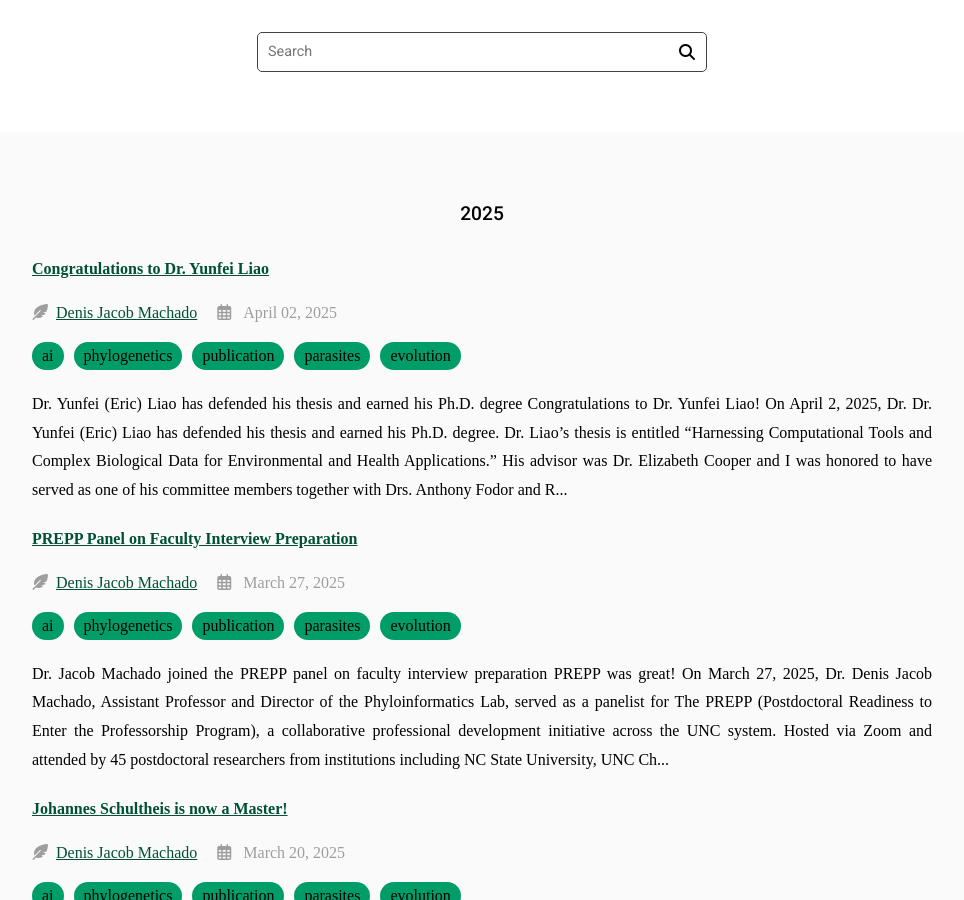
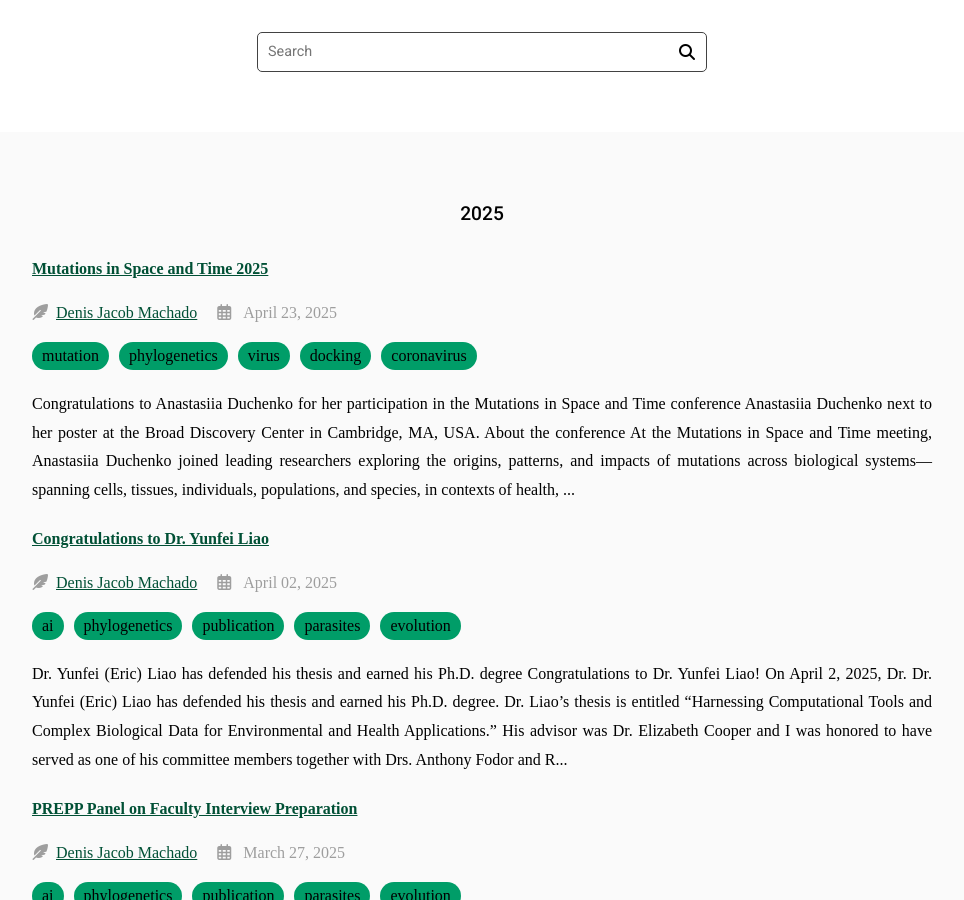
Before and after one commit to machadodj/machadodj.github.io, a Jekyll site: the page built from news/index.md, in a window 1280 px wide and 900 px high, scrolled down 305 px. Shown: the whole window, without its empty margins (158-1122 px from the left). Built offline with Jekyll 4.4.1, drawn with Linux system fonts in a browser that asks for light colours; nearby versions of some CDN libraries; some web fonts are replaced.

Commit message:
Added new post about Anastasiia's poster
Mutations in Space and Time meeting 2025 update

```diff
--- /dev/null
+++ b/_posts/2025-04-23-Mutations2025.md
@@ -0,0 +1,28 @@
+---
+title: Mutations in Space and Time 2025
+tags:
+  - mutation
+  - phylogenetics
+  - virus
+  - docking
+  - coronavirus
+author: Denis Jacob Machado
+member: Denis_Jacob_Machado
+---
+
+# Congratulations to Anastasiia Duchenko for her participation in the Mutations in Space and Time conference
+
+{% include figure.html image="20240523_Anastasiia.jpg" caption="Anastasiia Duchenko next to her poster at the Broad Discovery Center in Cambridge, MA, USA."%}
+{:.center}
+
+## About the conference
+
+At the [Mutations in Space and Time](https://www.mutationmeeting.com/) meeting, [Anastasiia Duchenko](https://phyloinformatics.com/members/Anastasiia_Duchenko.html) joined leading researchers exploring the origins, patterns, and impacts of mutations across biological systems—spanning cells, tissues, individuals, populations, and species, in contexts of health, aging, and disease. This in-person event featured cutting-edge science, engaging discussions, and valuable networking opportunities.
+
+## About our work
+
+[Anastasiia Duchenko](https://phyloinformatics.com/members/Anastasiia_Duchenko.html) presented her poster on April 23, 2025. The title of her poster was “Automated Protocol for Testing Crucial Mutations in Coronaviruses Using AI: Insights into Immune Escape and Resistance.” The work was also authored byDrs. Daniel Janies and Denis Jacob Machado. [Click here to go to the GitLab project for the poster](https://gitlab.com/staisyelash/2025_mutationsintimeandspace_duchenko).
+
+
+{% include link.html link="https://gitlab.com/staisyelash/2025_mutationsintimeandspace_duchenko" text="REad our poster" icon="fas fa-arrow-right" flip=true %}
+{:.center}
```
Also changed, not shown: _data/citations.yaml (+9 -7 lines), Gemfile.lock, headshots/CaydenJacobsen.jpg (deleted), images/SantosDumont.jpg (deleted), 1 other file.
